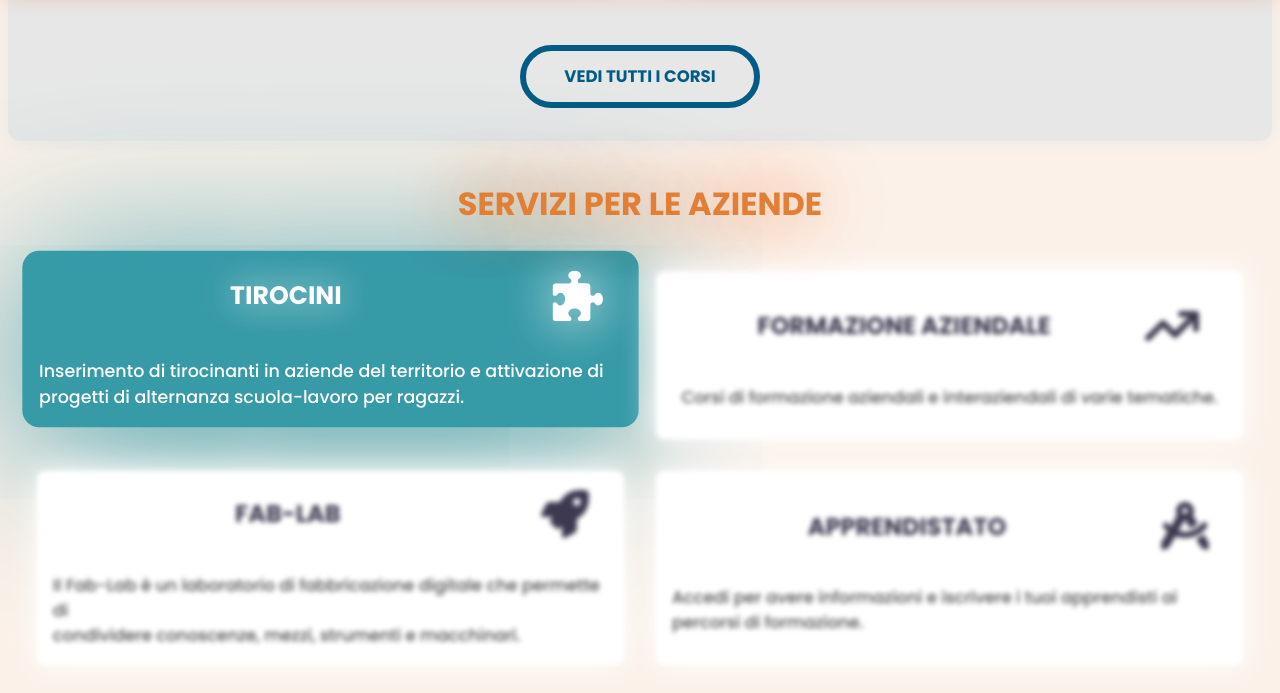
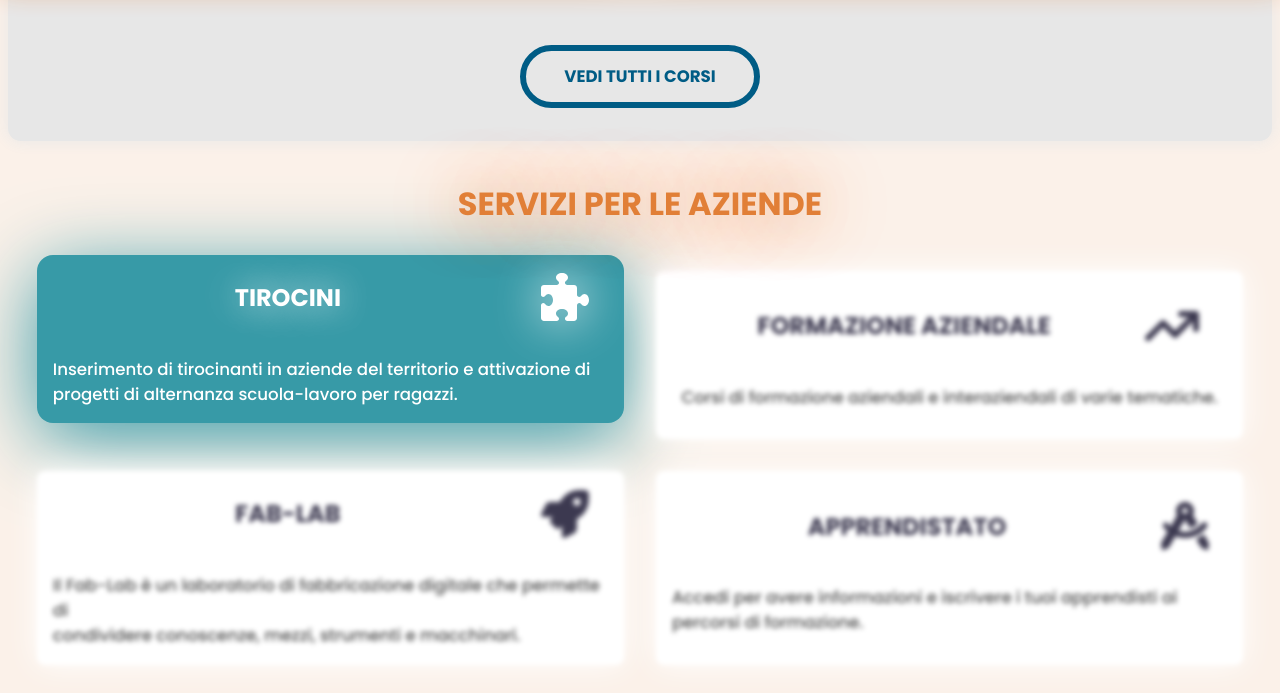
Before and after one commit to Laaouatni/afpCSS, a plain HTML site: page index.html in a window 1280 px wide. In both pictures the pointer is over the element 330 px from the left and 1635 px from the top of the page. Shown: the part 1280-1973 px from the top of the page. Drawn offline with Linux system fonts and the light colour scheme.

Commit message:
Update index.css

```diff
--- a/index.css
+++ b/index.css
@@ -378,7 +378,7 @@ svg {
     background-color: white;
     margin-bottom: 1em;
     padding: 0 1em;
-    transition-duration: 0.2s;
+    transition-duration: 0.5s;
     min-height: 20vh;
 }
 
@@ -398,9 +398,9 @@ svg {
     transition-duration: 0.2s;
     background-color: var(--afp-cyan);
     color: white;
-    transform: translateY(-1em) scale(1.05);
+    transform: translateY(-1em);
     border-radius: 1em;
-    box-shadow: 0 1em 10em var(--afp-cyan);
+    box-shadow: 0 1em 5em var(--afp-cyan);
 }
 
 .card-servizio:hover>div div {
```
